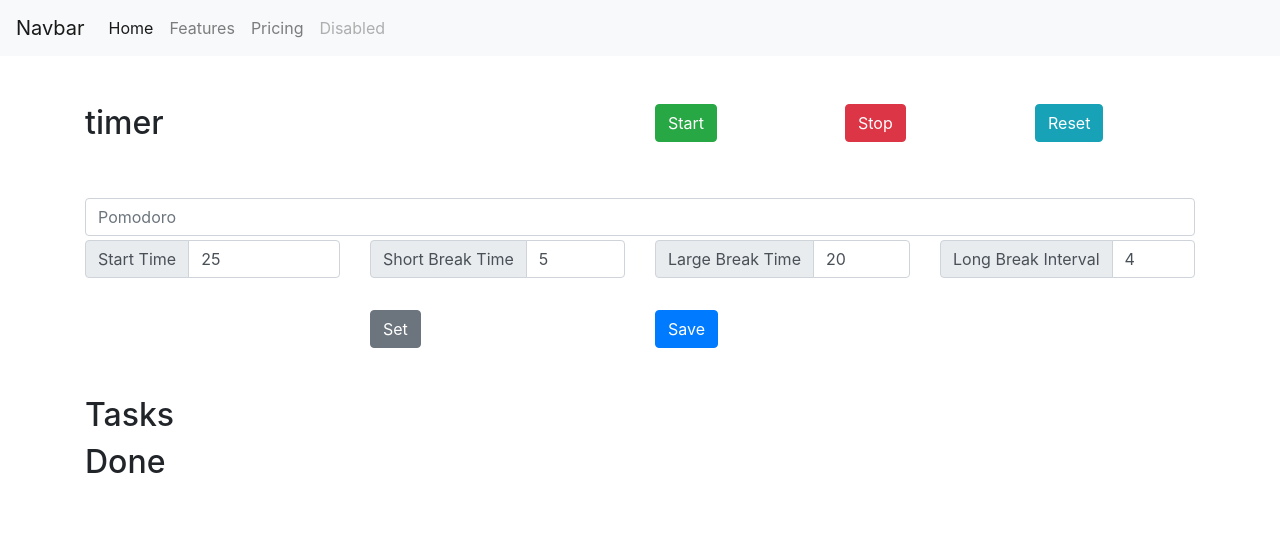
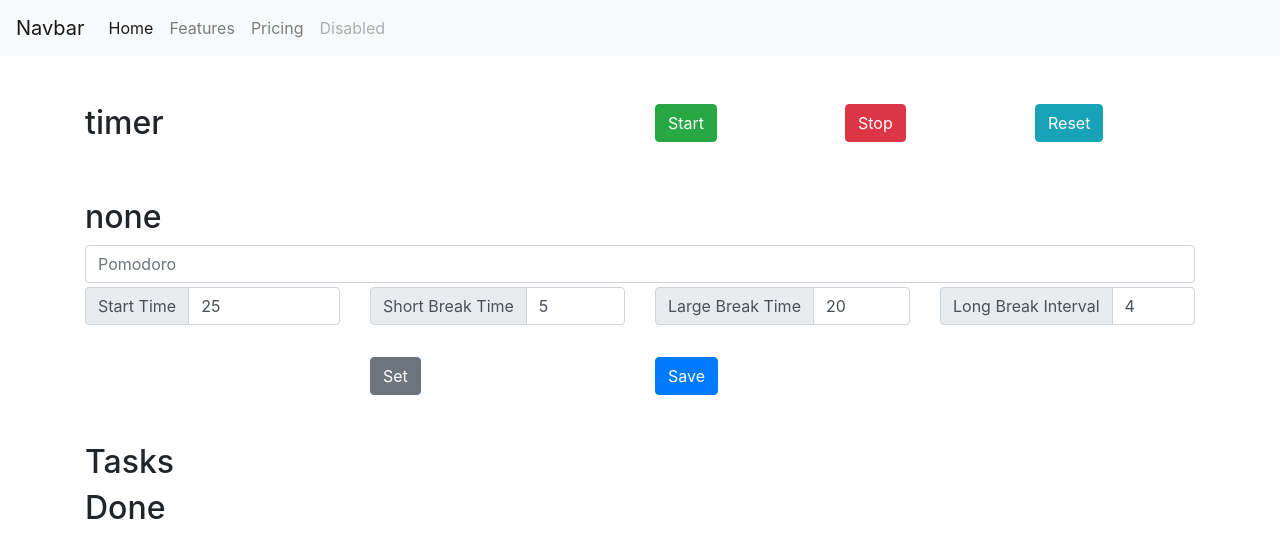
Before and after one commit to israelramosm/angular-pomodoro, an Angular app in the folder my-pomodoro/: page / in a window 1280 px wide. Shown: the top 558 px of the page. Built offline with nearby package versions, Linux system fonts and the light colour scheme.

Commit message:
EventEmiter working, WIP Input on task

```diff
--- a/my-pomodoro/src/app/app-clock/app.clock.ts
+++ b/my-pomodoro/src/app/app-clock/app.clock.ts
@@ -9,7 +9,6 @@ export class AppClock {
 
     constructor() {}
 
-
     startTimer() {}
 
     stopTimer() {}
--- a/my-pomodoro/src/app/app-config/app.config.html
+++ b/my-pomodoro/src/app/app-config/app.config.html
@@ -1,4 +1,7 @@
 <section class="mb-5">
+    <div>
+        <h2>{{clicked}}</h2>
+    </div>
     <div class="row mb-3">
         <div class="form-group col-12 mb-1">
             <input name="pomodoroName" id="pomodoroName" class="form-control" type="text" placeholder="Pomodoro" [(ngModel)]="pomodoroConfig.pomodoroName">
--- a/my-pomodoro/src/app/app-config/app.config.ts
+++ b/my-pomodoro/src/app/app-config/app.config.ts
@@ -6,8 +6,11 @@ import { Component, EventEmitter, Output } from '@angular/core';
   styleUrls: ['./app.config.css']
 })
 export class AppConfig {
-    @Output() setPomodoro: EventEmitter<Object> = new EventEmitter();
-    @Output() savePomodoro: EventEmitter<Object> = new EventEmitter();
+    @Output()
+    setPomodoro: EventEmitter<Object> = new EventEmitter<Object>();
+    @Output()
+    savePomodoro: EventEmitter<Object> = new EventEmitter<Object>();
+    clicked = "none";
 
     pomodoroConfig = {
         pomodoroName: "",
@@ -21,12 +24,14 @@ export class AppConfig {
 
     emitSetPomodoro() {
         let obj = this.pomodoroConfig;
+        this.clicked = "EMIT SET";
         obj.pomodoroName = obj.pomodoroName === "" ? "Pomodoro" : obj.pomodoroName;
         this.setPomodoro.emit(obj);
     }
 
     emitSavePomodoro() {
         let obj = this.pomodoroConfig;
+        this.clicked = "EMIT SAVE";
         obj.pomodoroName = obj.pomodoroName === "" ? "Pomodoro" : obj.pomodoroName;
         this.savePomodoro.emit(obj);
     }
--- a/my-pomodoro/src/app/app-pomodoro/app.pomodoro.html
+++ /dev/null
@@ -1,5 +0,0 @@
-<div class="container">
-    <app-clock></app-clock>
-    <app-config></app-config>
-    <app-task></app-task>
-</div>
--- a/my-pomodoro/src/app/app-task/app.task.html
+++ b/my-pomodoro/src/app/app-task/app.task.html
@@ -1,6 +1,8 @@
 <section>
     <h2>Tasks</h2>
-    <div></div>
+    <div>
+        {{changes}}
+    </div>
     <h2>Done</h2>
     <div></div>
 </section>
--- a/my-pomodoro/src/app/app-task/app.task.ts
+++ b/my-pomodoro/src/app/app-task/app.task.ts
@@ -6,10 +6,15 @@ import { Component, Input, Output } from '@angular/core';
   styleUrls: ['./app.task.css']
 })
 export class AppTask {
-    @Input() taskName: String = "Pomodoro";
-    tasksSaved: Object = {};
+    @Input() taskSaved: Object = {};
+    tasks = [];
+    change;
 
     constructor() {}
+
+    ngOnChanges(changes) {
+      this.change = changes;
+    }
 
     saveTask() {}
 
--- a/my-pomodoro/src/app/app.component.html
+++ b/my-pomodoro/src/app/app.component.html
@@ -1,51 +1,8 @@
-<!DOCTYPE html>
-<html lang="en">
-
-<head>
-  <meta charset="UTF-8">
-  <meta name="viewport" content="width=device-width, initial-scale=1.0">
-  <title>{{title}}</title>
-
-  <!-- CSS only -->
-  <link rel="stylesheet" href="https://stackpath.bootstrapcdn.com/bootstrap/4.5.2/css/bootstrap.min.css"
-    integrity="sha384-JcKb8q3iqJ61gNV9KGb8thSsNjpSL0n8PARn9HuZOnIxN0hoP+VmmDGMN5t9UJ0Z" crossorigin="anonymous">
-
-  <!-- JS, Popper.js, and jQuery -->
-  <script src="https://code.jquery.com/jquery-3.5.1.slim.min.js"
-    integrity="sha384-DfXdz2htPH0lsSSs5nCTpuj/zy4C+OGpamoFVy38MVBnE+IbbVYUew+OrCXaRkfj"
-    crossorigin="anonymous"></script>
-  <script src="https://cdn.jsdelivr.net/npm/popper.js@1.16.1/dist/umd/popper.min.js"
-    integrity="sha384-9/reFTGAW83EW2RDu2S0VKaIzap3H66lZH81PoYlFhbGU+6BZp6G7niu735Sk7lN"
-    crossorigin="anonymous"></script>
-  <script src="https://stackpath.bootstrapcdn.com/bootstrap/4.5.2/js/bootstrap.min.js"
-    integrity="sha384-B4gt1jrGC7Jh4AgTPSdUtOBvfO8shuf57BaghqFfPlYxofvL8/KUEfYiJOMMV+rV"
-    crossorigin="anonymous"></script>
-</head>
-
-<body>
-  <nav class="navbar navbar-expand-lg navbar-light bg-light">
-    <a class="navbar-brand" href="#">Navbar</a>
-    <button class="navbar-toggler" type="button" data-toggle="collapse" data-target="#navbarNavAltMarkup"
-      aria-controls="navbarNavAltMarkup" aria-expanded="false" aria-label="Toggle navigation">
-      <span class="navbar-toggler-icon"></span>
-    </button>
-    <div class="collapse navbar-collapse" id="navbarNavAltMarkup">
-      <div class="navbar-nav">
-        <a class="nav-link active" href="#">Home <span class="sr-only">(current)</span></a>
-        <a class="nav-link" href="#">Features</a>
-        <a class="nav-link" href="#">Pricing</a>
-        <a class="nav-link disabled" href="#" tabindex="-1" aria-disabled="true">Disabled</a>
-      </div>
-    </div>
-  </nav>
-  <main>
-      <app-pomodoro
-        (setPomodoro)=setPomodoroData($event)
-        (savePomodoro)=savePomodoroData($event)
-      ></app-pomodoro>
-  </main>
-</body>
-
-</html>
-
-<router-outlet></router-outlet>
+<div class="container">
+  <app-clock></app-clock>
+  <app-config
+    (setPomodoro)="setPomodoroData($event)"
+    (savePomodoro)="savePomodoroData($event)"
+  ></app-config>
+  <app-task [taskSaved]="saveConfig"></app-task>
+</div>
--- a/my-pomodoro/src/app/app.component.ts
+++ b/my-pomodoro/src/app/app.component.ts
@@ -7,9 +7,14 @@ import { Component } from '@angular/core';
 })
 export class AppComponent {
   title = 'my-pomodoro';
+  saveConfig: Object = {};
+  setConfig: Object = {};
 
-  setPomodoroData(event) {}
+  setPomodoroData(event) {
+    this.setConfig = event;
+  }
 
-  savePomodoroData(event) {}
-
+  savePomodoroData(event) {
+    this.saveConfig = event;
+  }
 }
--- a/my-pomodoro/src/app/app.module.ts
+++ b/my-pomodoro/src/app/app.module.ts
@@ -3,7 +3,6 @@ import { NgModule } from '@angular/core';
 
 import { AppRoutingModule } from './app-routing.module';
 import { AppComponent } from './app.component';
-import { AppPomodoro } from './app-pomodoro/app.pomodoro';
 import { AppConfig } from './app-config/app.config';
 import { AppTask } from './app-task/app.task';
 import { FormsModule } from '@angular/forms';
@@ -12,7 +11,6 @@ import { AppClock } from './app-clock/app.clock';
 @NgModule({
   declarations: [
     AppComponent,
-    AppPomodoro,
     AppClock,
     AppConfig,
     AppTask
--- a/my-pomodoro/src/index.html
+++ b/my-pomodoro/src/index.html
@@ -6,8 +6,40 @@
   <base href="/">
   <meta name="viewport" content="width=device-width, initial-scale=1">
   <link rel="icon" type="image/x-icon" href="favicon.ico">
+
+    <!-- CSS only -->
+    <link rel="stylesheet" href="https://stackpath.bootstrapcdn.com/bootstrap/4.5.2/css/bootstrap.min.css"
+    integrity="sha384-JcKb8q3iqJ61gNV9KGb8thSsNjpSL0n8PARn9HuZOnIxN0hoP+VmmDGMN5t9UJ0Z" crossorigin="anonymous">
+
+  <!-- JS, Popper.js, and jQuery -->
+  <script src="https://code.jquery.com/jquery-3.5.1.slim.min.js"
+    integrity="sha384-DfXdz2htPH0lsSSs5nCTpuj/zy4C+OGpamoFVy38MVBnE+IbbVYUew+OrCXaRkfj"
+    crossorigin="anonymous"></script>
+  <script src="https://cdn.jsdelivr.net/npm/popper.js@1.16.1/dist/umd/popper.min.js"
+    integrity="sha384-9/reFTGAW83EW2RDu2S0VKaIzap3H66lZH81PoYlFhbGU+6BZp6G7niu735Sk7lN"
+    crossorigin="anonymous"></script>
+  <script src="https://stackpath.bootstrapcdn.com/bootstrap/4.5.2/js/bootstrap.min.js"
+    integrity="sha384-B4gt1jrGC7Jh4AgTPSdUtOBvfO8shuf57BaghqFfPlYxofvL8/KUEfYiJOMMV+rV"
+    crossorigin="anonymous"></script>
 </head>
 <body>
-  <app-root></app-root>
+  <nav class="navbar navbar-expand-lg navbar-light bg-light">
+    <a class="navbar-brand" href="#">Navbar</a>
+    <button class="navbar-toggler" type="button" data-toggle="collapse" data-target="#navbarNavAltMarkup"
+      aria-controls="navbarNavAltMarkup" aria-expanded="false" aria-label="Toggle navigation">
+      <span class="navbar-toggler-icon"></span>
+    </button>
+    <div class="collapse navbar-collapse" id="navbarNavAltMarkup">
+      <div class="navbar-nav">
+        <a class="nav-link active" href="#">Home <span class="sr-only">(current)</span></a>
+        <a class="nav-link" href="#">Features</a>
+        <a class="nav-link" href="#">Pricing</a>
+        <a class="nav-link disabled" href="#" tabindex="-1" aria-disabled="true">Disabled</a>
+      </div>
+    </div>
+  </nav>
+  <main>
+    <app-root></app-root>
+  </main>
 </body>
 </html>
```
Also changed, not shown: my-pomodoro/src/app/app-pomodoro/app.pomodoro.ts (deleted, +0 -12 lines), my-pomodoro/src/app/app-pomodoro/app.pomodoro.css (deleted).
